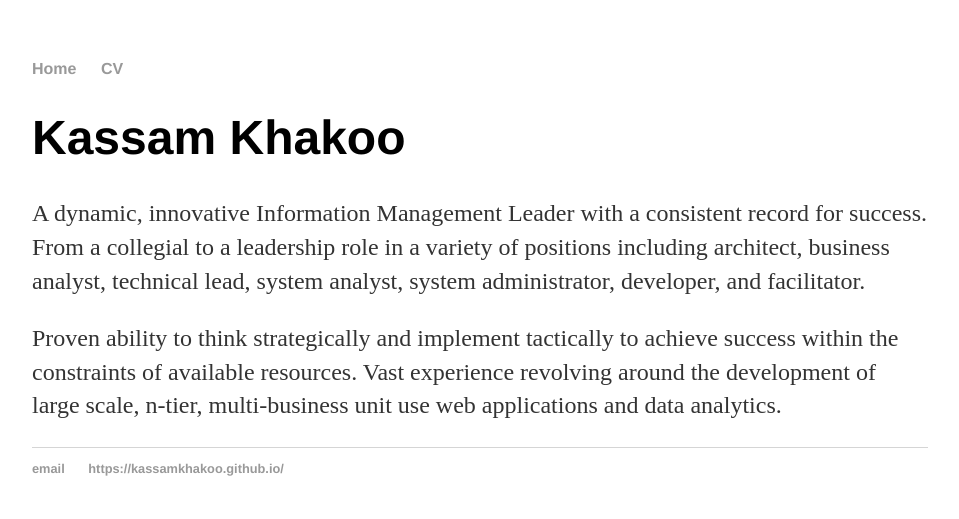
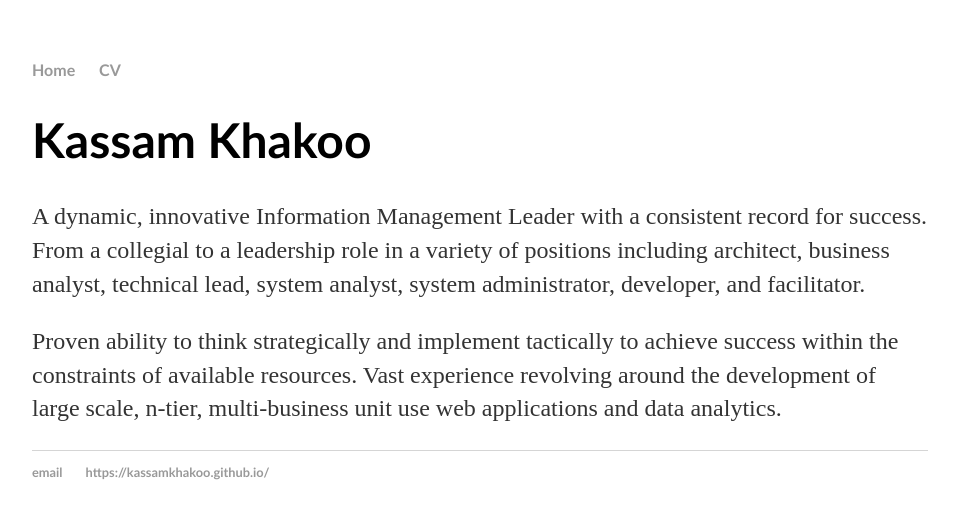
Before and after one commit to kassamkhakoo/kassamkhakoo.github.io, a Jekyll site: the page built from index.html, in a window 1280 px wide. Shown: the top 519 px of the page, without its empty margins (160-1119 px from the left). Built offline with Jekyll 4.4.1, drawn with Linux system fonts in a browser that asks for light colours.

Commit message:
Update main.css
changed to calibri font

```diff
--- a/css/main.css
+++ b/css/main.css
@@ -3,7 +3,7 @@ body {
     width: 70%;
 }
 nav ul, footer ul {
-    font-family:'Helvetica', 'Arial', 'Sans-Serif';
+    font-family:'Calibri';
     padding: 0px;
     list-style: none;
     font-weight: bold;
@@ -21,7 +21,7 @@ a:hover {
 }
 h1 {
     font-size: 3em;
-    font-family:'Helvetica', 'Arial', 'Sans-Serif';
+    font-family:'Calibri';
 }
 p {
     font-size: 1.5em;
```
